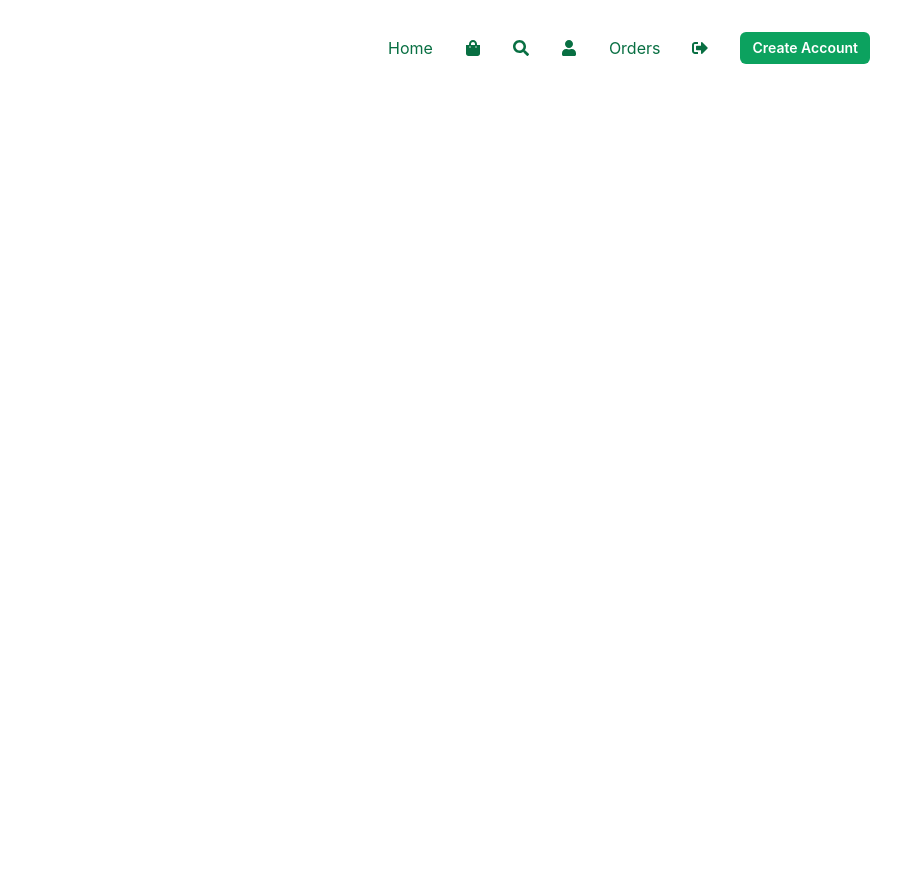
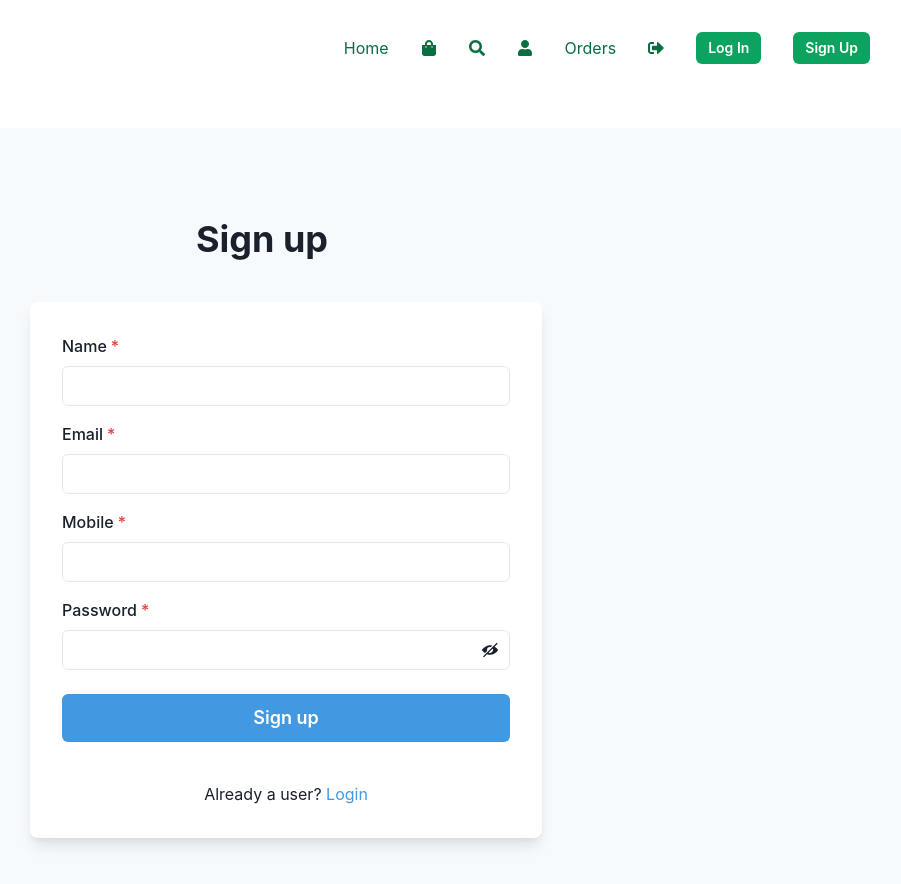
Before and after one commit to Rahul07Raj/Ecommerce-Frontend, a React (Create React App) app: page /signup in a window 1280 px wide. Shown: the top 884 px of the page, without its empty margins (378-1279 px from the left). Before the commit the page ends 800 px from the top, so only its background shows below. Built offline with nearby package versions, Linux system fonts and the light colour scheme.

Commit message:
signuppage

```diff
--- a/src/App.js
+++ b/src/App.js
@@ -5,6 +5,7 @@ import Header from './components/Header';
 import Login from './pages/Login';
 import ProductDetails from './components/ProductDetails';
 import { CartProvider } from '../src/components/CartContext';
+import Signup from './pages/Signup';
 
 // import './styles/app.scss'
 
@@ -26,6 +27,7 @@ const App = () => {
     <Route path="/search" element={<Search/>}/>
     <Route path="/cart" element={<Cart/>}/>
     <Route path="/login" element={<Login/>}/>
+    <Route path="/signup" element={<Signup/>}/>
     <Route path="/product/:id" element={<ProductDetails/>}/>
 
 
--- a/src/components/Header.js
+++ b/src/components/Header.js
@@ -116,6 +116,19 @@ const MenuLinks = ({isOpen }) => {
         </Link>
       )}
 
+        <MenuItem to="/login" isLast>
+          <Button
+            size="sm"
+            rounded="md"
+            color={["primary.500", "primary.500", "white", "white"]}
+            bg={["white", "white", "primary.500", "primary.500"]}
+            _hover={{
+              bg: ["primary.100", "primary.100", "primary.600", "primary.600"]
+            }}
+          >
+            Log In
+          </Button>
+        </MenuItem>
         <MenuItem to="/signup" isLast>
           <Button
             size="sm"
@@ -126,7 +139,7 @@ const MenuLinks = ({isOpen }) => {
               bg: ["primary.100", "primary.100", "primary.600", "primary.600"]
             }}
           >
-            Create Account
+            Sign Up
           </Button>
         </MenuItem>
       </Stack>
--- a/src/pages/Login.js
+++ b/src/pages/Login.js
@@ -1,10 +1,25 @@
 import { useState } from "react";
-import { Box, Button, FormControl, FormLabel, Input, Select, VStack,Center } from "@chakra-ui/react";
+import {
+  Box,
+  Button,
+  FormControl,
+  FormLabel,
+  Input,
+  Select,
+  VStack,
+  Center,
+  useToast
+} from "@chakra-ui/react";
 import { FcGoogle } from "react-icons/fc";
+import { useNavigate } from "react-router-dom";
 
 const Login = () => {
   const [number, setNumber] = useState("");
   const [password, setPassword] = useState("");
+  const navigate = useNavigate();
+  const toast = useToast();
+  console.log(number)
+  console.log(password)
 
   return (
     <Center>
@@ -22,9 +37,8 @@ const Login = () => {
           p={25}
           shadow="lg"
           rounded="md"
-
         >
-        <h1 style={{fontWeight:"600",fontSize:"1.7rem"}}>LOGIN</h1>
+          <h1 style={{ fontWeight: "600", fontSize: "1.7rem" }}>LOGIN</h1>
 
           <VStack spacing={4} align="stretch">
             <FormControl isRequired>
@@ -45,12 +59,24 @@ const Login = () => {
             </FormControl>
           </VStack>
           <Button
-            size="md"
             rounded="md"
             mt={3}
             p={3}
             w={"10rem"}
-          >
+            onClick={() => {
+            (number && password) ?navigate("/"):toast({
+                title: "please enter no or password",
+                status: "error",
+                isClosable: true,
+              })
+
+            }}
+            size="lg"
+                bg={'blue.400'}
+                color={'white'}
+                _hover={{
+                  bg: 'blue.500',
+                }}>
             Login
           </Button>
           <Box textAlign="center" mt={4}>
@@ -66,7 +92,6 @@ const Login = () => {
         </Box>
       </Box>
     </Center>
-
   );
 };
 
--- /dev/null
+++ b/src/pages/Signup.js
@@ -0,0 +1,118 @@
+'use client'
+
+import {
+  Flex,
+  Box,
+  FormControl,
+  FormLabel,
+  Input,
+  InputGroup,
+  HStack,
+  InputRightElement,
+  Stack,
+  Button,
+  Heading,
+  Text,
+  useColorModeValue,
+  Link,
+} from '@chakra-ui/react'
+import { useState } from 'react'
+import { ViewIcon, ViewOffIcon } from '@chakra-ui/icons';
+import {useNavigate} from 'react-router-dom';
+import axios from 'axios';
+const Signup = ()=> {
+  const [showPassword, setShowPassword] = useState(false)
+
+  const [name, setName] = useState('');
+  const [email, setEmail] = useState('');
+  const [mobile, setMobile] = useState('');
+  const [password, setPassword] = useState('');
+    const navigate = useNavigate();
+
+  const handleSubmit = async ()=>{
+    try {
+        const body = {
+            name, email, mobile, password
+        }
+        const res = await axios.post(`http://localhost:8000/api/v1/user/register`, body)
+        console.log(res);
+        if(res.status === 200){
+            localStorage.setItem('token', JSON.stringify(res.data.token));
+            navigate('/')
+        }
+    } catch (error) {
+        console.log(error);
+    }
+
+  }
+  return (
+    <Flex
+      minH={'100vh'}
+      align={'center'}
+      justify={'center'}
+      bg={useColorModeValue('gray.50', 'gray.800')}>
+      <Stack spacing={8} mx={'auto'} maxW={'lg'} py={12} px={6}>
+        <Stack align={'center'}>
+          <Heading fontSize={'4xl'} textAlign={'center'}>
+            Sign up
+          </Heading>
+          <Text fontSize={'lg'} color={'gray.600'}>
+          </Text>
+        </Stack>
+        <Box
+          rounded={'lg'}
+          bg={useColorModeValue('white', 'gray.700')}
+          boxShadow={'lg'}
+          w={'lg'}
+          p={8}>
+          <Stack spacing={4}>
+            <FormControl id="name" isRequired>
+              <FormLabel>Name</FormLabel>
+              <Input value={name} onChange={(e)=>{setName(e.target.value)}} type="name" />
+            </FormControl>
+            <FormControl id="email" isRequired>
+              <FormLabel>Email</FormLabel>
+              <Input value={email} onChange={(e)=>{setEmail(e.target.value)}} type="email" />
+            </FormControl>
+            <FormControl id="mobile" isRequired>
+              <FormLabel>Mobile</FormLabel>
+              <Input value={mobile} onChange={(e)=>{setMobile(e.target.value)}} type="mobile" />
+            </FormControl>
+            <FormControl id="password" isRequired>
+              <FormLabel>Password</FormLabel>
+              <InputGroup>
+                <Input value={password} onChange={(e)=>{setPassword(e.target.value)}} type={showPassword ? 'text' : 'password'} />
+                <InputRightElement h={'full'}>
+                  <Button
+                    variant={'ghost'}
+                    onClick={() => setShowPassword((showPassword) => !showPassword)}>
+                    {showPassword ? <ViewIcon /> : <ViewOffIcon />}
+                  </Button>
+                </InputRightElement>
+              </InputGroup>
+            </FormControl>
+            <Stack spacing={10} pt={2}>
+              <Button
+                onClick={handleSubmit}
+                loadingText="Submitting"
+                size="lg"
+                bg={'blue.400'}
+                color={'white'}
+                _hover={{
+                  bg: 'blue.500',
+                }}>
+                Sign up
+              </Button>
+            </Stack>
+            <Stack pt={6}>
+              <Text align={'center'}>
+                Already a user? <Link onClick={()=>navigate('/login')} color={'blue.400'}>Login</Link>
+              </Text>
+            </Stack>
+          </Stack>
+        </Box>
+      </Stack>
+    </Flex>
+  )
+}
+export default Signup;
```
Lines whose indentation alone changed are shown as unchanged.
